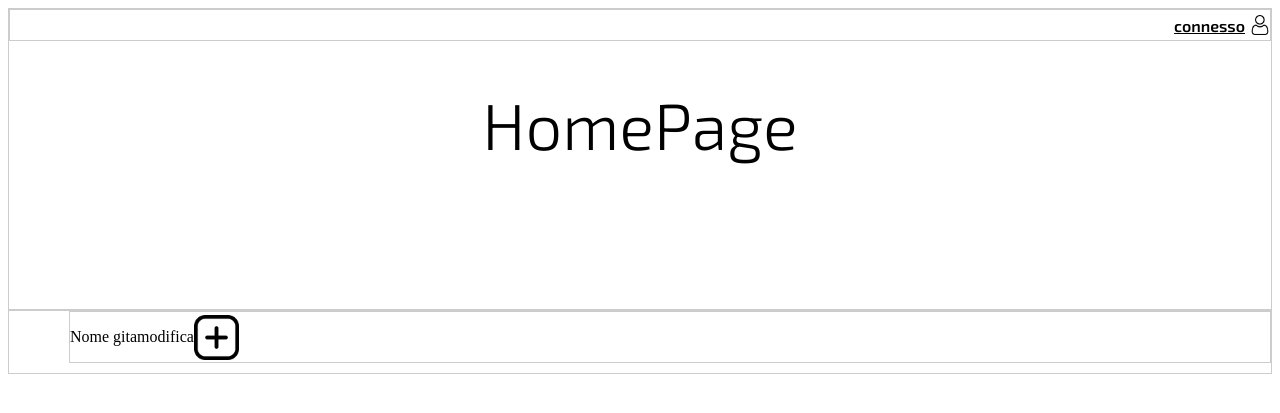
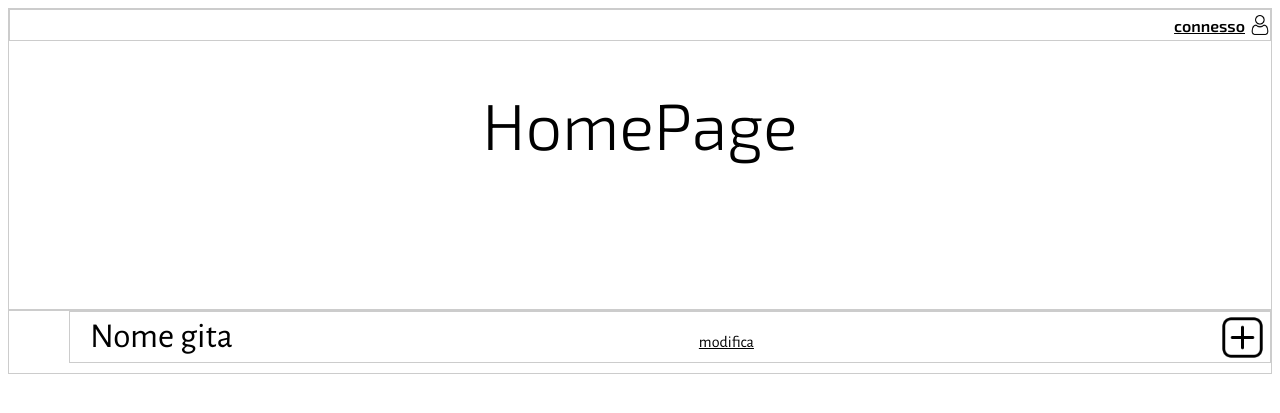
Before and after one commit to Mattiarey/GestoreGite, a PHP site: page /View/homepage.html in a window 1280 px wide. Shown: the top 413 px of the page. Run offline with PHP 8.4, Linux system fonts and the light colour scheme.

Commit message:
greafica 2

```diff
--- a/View/css/homePage.css
+++ b/View/css/homePage.css
@@ -49,11 +49,23 @@ h1,
     width: 1200px;
     margin-left: 60px;
     display: flex;
-    justify-content: left;
+    justify-content:space-between;
     align-items: center;
 }
 #showMore{
     height: 45px;
+    padding-right: 5px;
+}
+#nomeGita{
+    font-family: "Alegreya Sans", sans-serif;
+    font-size: 35px;
+    font-weight: 5px;
+    padding-left: 20px;
+}
+#modifica{
+    font-family: "Alegreya Sans", sans-serif;
+    text-decoration: underline;
+    padding-top: 10px;
 }
 
 /*per il testo normale usare il font family "Alegreya Sans", sans-serif*/
--- a/View/homepage.html
+++ b/View/homepage.html
@@ -31,7 +31,7 @@
         <div class="gita">
             <span id="nomeGita">Nome gita</span>
             <span id="modifica">modifica</span>
-            <img src="../View/images/more.png" alt="+" id="showMore">
+            <img src="../View/images/add.png" alt="+" id="showMore">
         </div>
     </div>
 </body>
```
Also changed, not shown: View/images/add.png (added), View/images/more.png (deleted).
